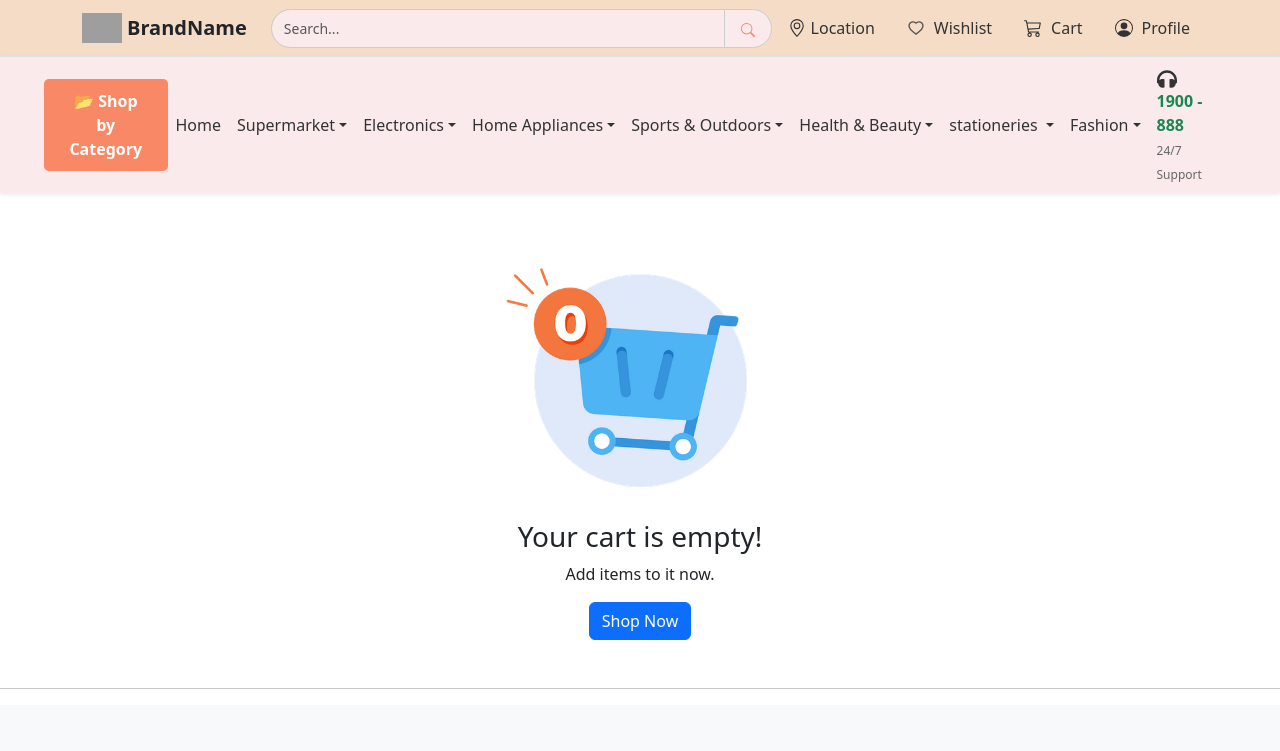
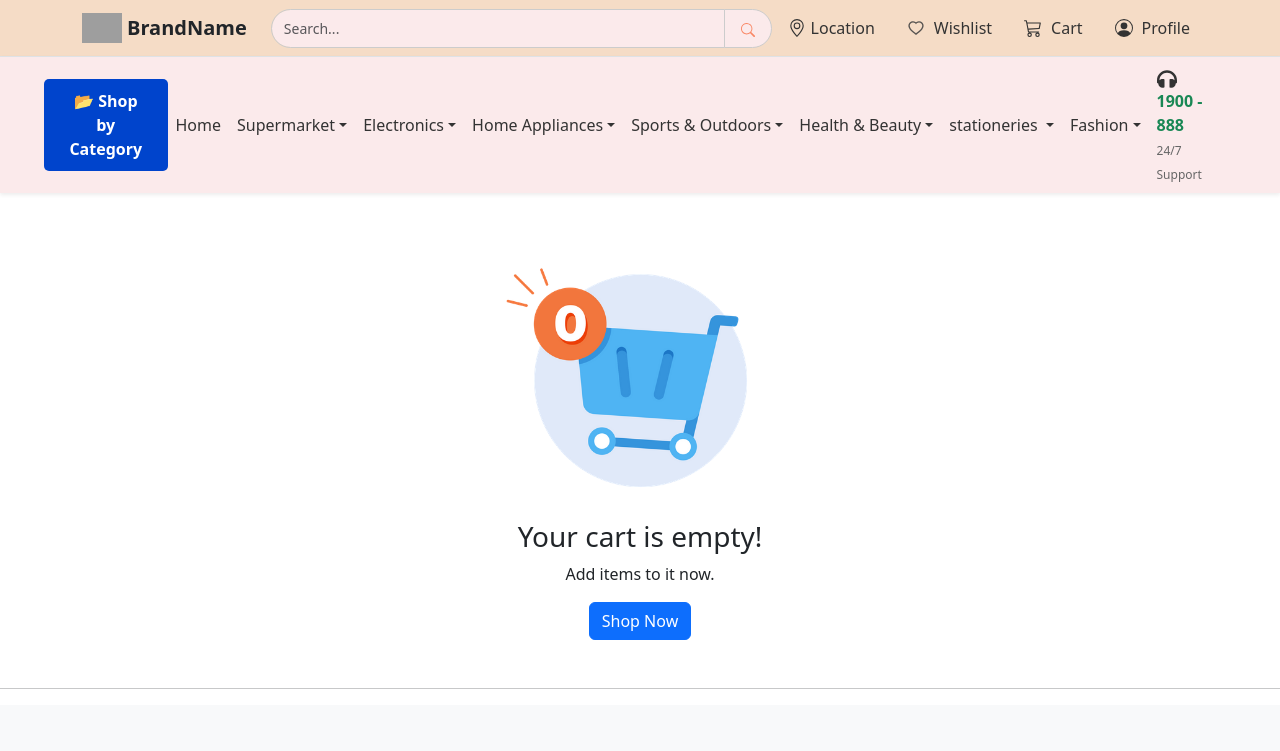
Before and after one commit to gunaprasath2002/e-app, a React (Create React App) app: page /cart in a window 1280 px wide. Shown: the top 751 px of the page. Built offline with nearby package versions, Linux system fonts and the light colour scheme; grey boxes are pictures that could not be loaded.

Commit message:
gdsgfsdfds

```diff
--- a/src/components/Header.js
+++ b/src/components/Header.js
@@ -120,7 +120,7 @@ const activeSubcategory = activeCategory?.subcategories.find(
                   setExpandedSubcategory(null);
                 }}
               >
-                <button className="category-btn" style={{backgroundColor: "#F98866"}}>📂 Shop by Category</button>
+                <button className="category-btn">📂 Shop by Category</button>
 
                 <AnimatePresence>
                   {hoveredMain && (
```
